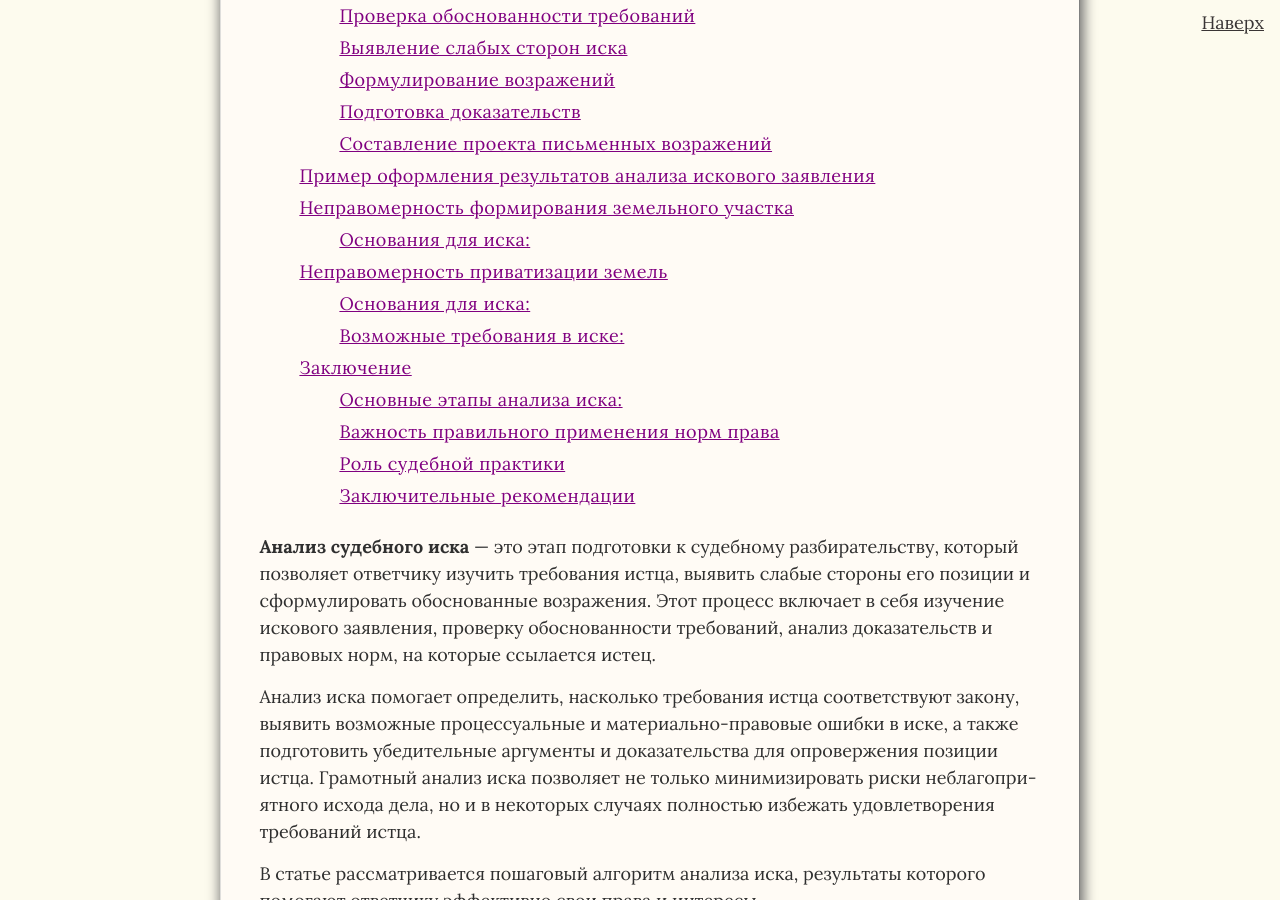
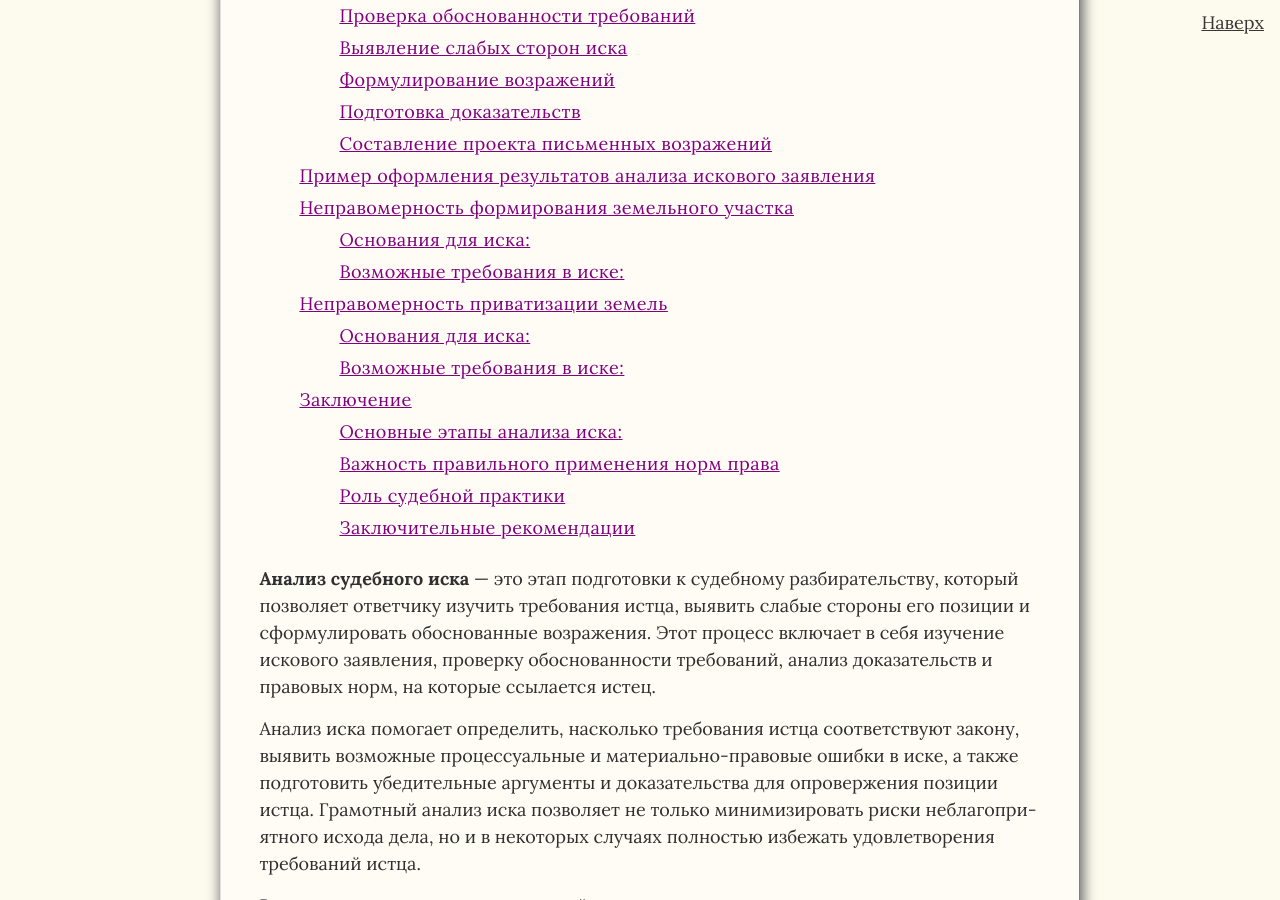
Before and after one commit to SergSi/land-use-art, a Jekyll site: the page built from _posts/2025-03-09-isk.md, in a window 1280 px wide and 900 px high, scrolled down 488 px. Built offline with Jekyll 4.4.1, drawn with Linux system fonts in a browser that asks for light colours; some web fonts are replaced.

Commit message:
Update 2025-03-09-isk.md

```diff
--- a/_posts/2025-03-09-isk.md
+++ b/_posts/2025-03-09-isk.md
@@ -94,7 +94,7 @@ class: method
   - Участок был создан без учёта интересов собственников соседних земель.
   - Реестровые или технические ошибки в сведениях ЕГРН.
 
-#### **Возможные требования в иске:**
+### Возможные требования в иске:
 - Признание формирования участка недействительным.
 - Исправление реестровых ошибок.
 - Восстановление первоначальных границ участка.
```
